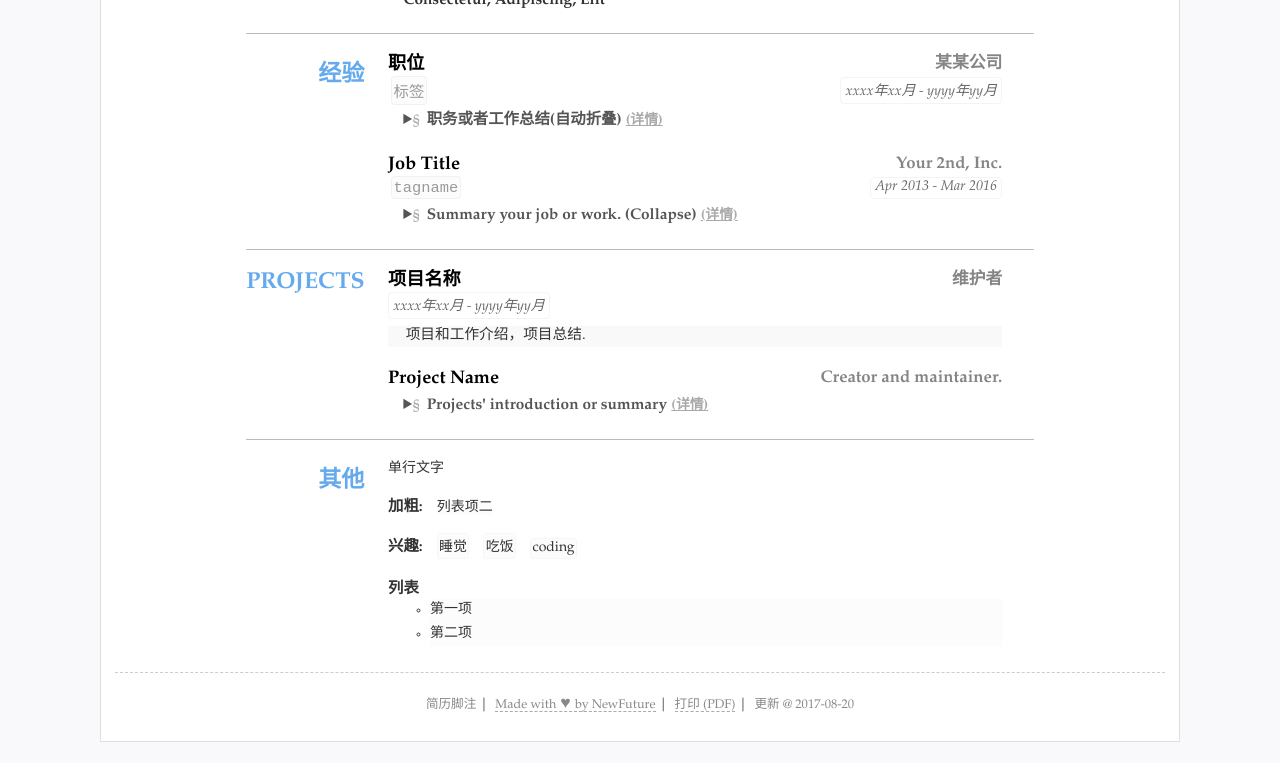
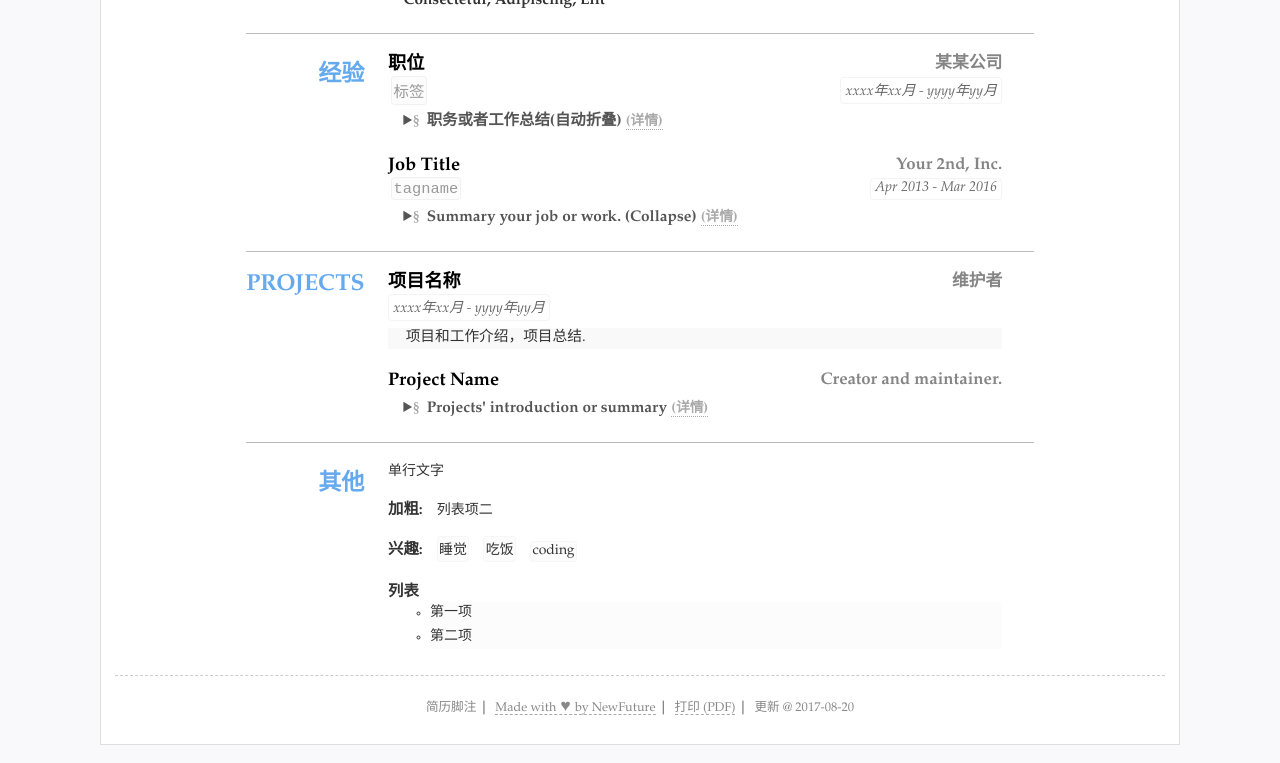
Before and after one commit to NewFuture/CV, a Jekyll site: the page built from index.html, in a window 1280 px wide. Shown: the part 537-1300 px from the top of the page. Built offline with Jekyll 4.4.1, drawn with Linux system fonts in a browser that asks for light colours.

Commit message:
更新summary样式

```diff
--- a/_sass/_special.scss
+++ b/_sass/_special.scss
@@ -25,11 +25,13 @@
 :-webkit-any(summary) {
     color: #555;
     &::before {
-        content: '\0a7';
+        font-family: initial;
+        // content: '\0a7';
+        content: '§';
         margin: 0 .5em 0 -.5em;
     }
     &::after {
-        text-decoration: underline;
+        border-bottom: 1px dotted;
         margin-left: .3em;
     }
     &:lang(en)::after {
@@ -52,11 +54,11 @@
         color: #555;
         list-style: none;
         &::before {
-            content: '\02630';
+            content: '§';
             margin: 0 .5em 0 -.5em;
         }
         &::after {
-            text-decoration: underline;
+            border-bottom: 1px dotted;
             margin-left: .3em;
         }
         &:lang(en)::after {
@@ -72,7 +74,10 @@
     summary {
         color: #222 !important;
         animation: black .7s;
-        &::before,
+        &::before{
+            content: '☰';
+            // content: '\02630'
+        }
         &::after {
             display: none;
         }
```
